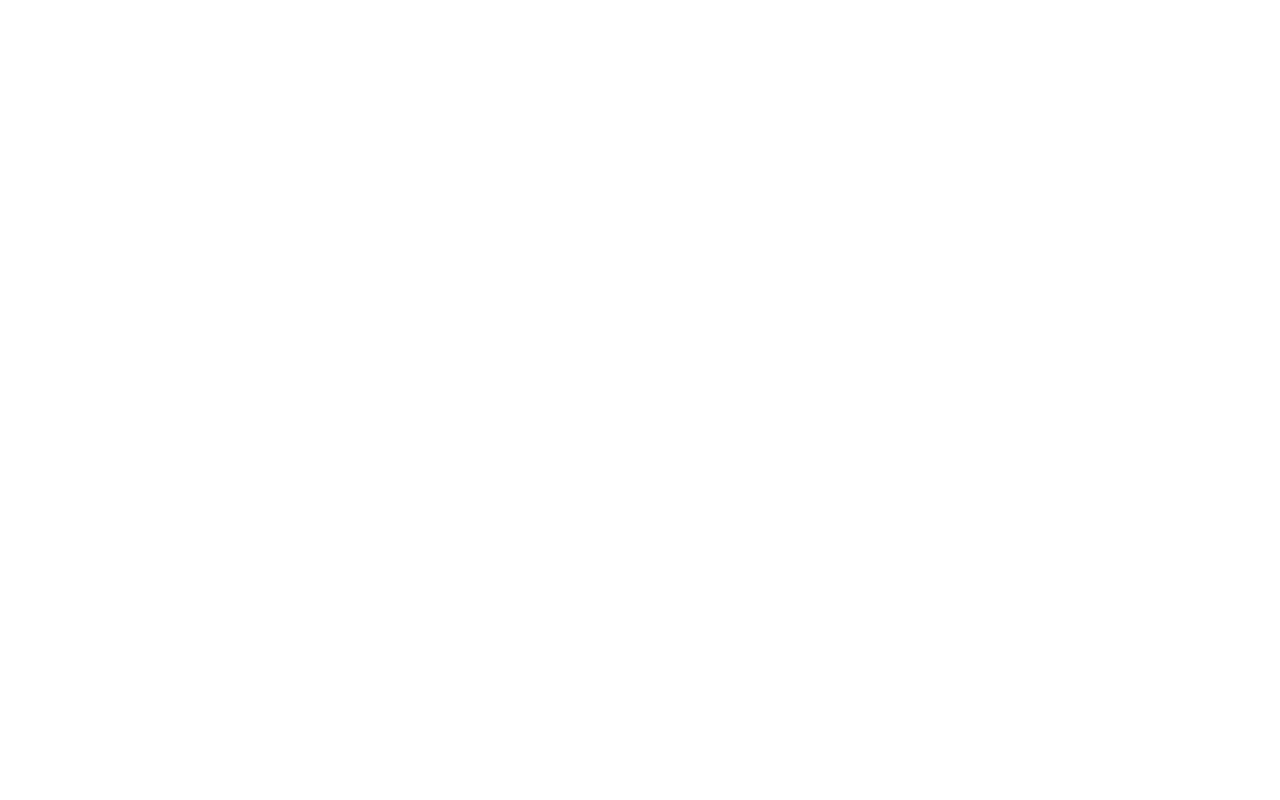
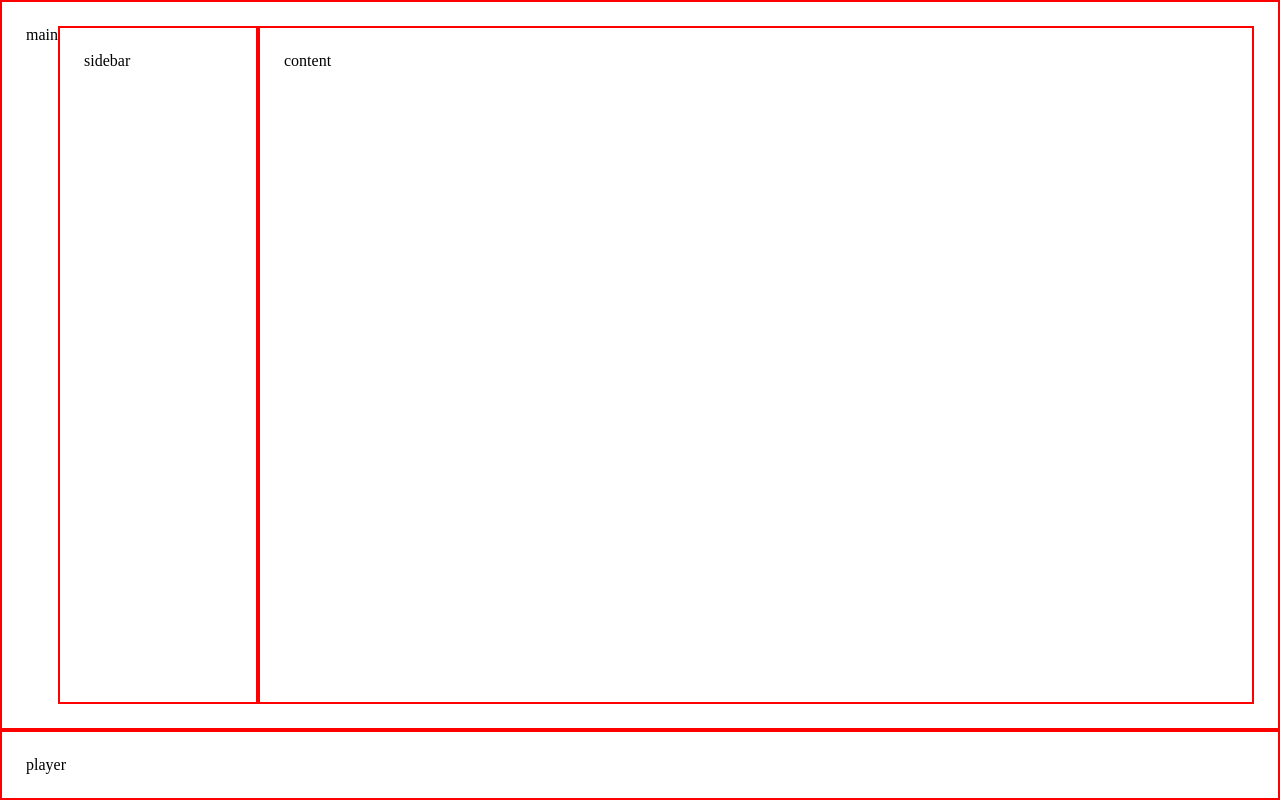
Before and after one commit to Blaser993/html-css-spotifyweb, a plain HTML site: page index.html in a window 1280 px wide. Drawn offline with Linux system fonts and the light colour scheme.

Commit message:
NEW FEAT basic layout added

```diff
--- a/CSS/style.css
+++ b/CSS/style.css
@@ -3,3 +3,43 @@
     padding: 0;
     box-sizing: border-box;
 }
+
+body{
+    height: 100vh;
+}
+
+div{
+    padding: 24px;
+    border: 2px solid red;
+}
+
+
+/* #######################################################
+
+LAYOUT RULES
+
+####################################################### */
+
+.row{
+    display: flex;
+}
+
+.cross-direction{
+    flex-direction: column;
+}
+
+.player{
+    flex-shrink: 0;
+}
+
+.main-container{
+    flex-grow: 1;
+}
+
+.sidebar{
+    flex-basis: 200px;
+}
+
+.content{
+    flex-grow: 1;
+}
--- a/index.html
+++ b/index.html
@@ -5,8 +5,27 @@
     <meta http-equiv="X-UA-Compatible" content="IE=edge">
     <meta name="viewport" content="width=device-width, initial-scale=1.0">
     <title>Spotify</title>
+    <link rel="stylesheet" href="./CSS/style.css">
+
 </head>
-<body>
+
+
+<body class="row cross-direction">
+
+    <div class="main-container row">
+        main
+        <div class="sidebar">
+            sidebar
+        </div>
+        <div class="content">
+            content
+        </div>
+    </div>
+
+    <div class="player">
+        player
+    </div>
+
 
 </body>
 </html>
```
